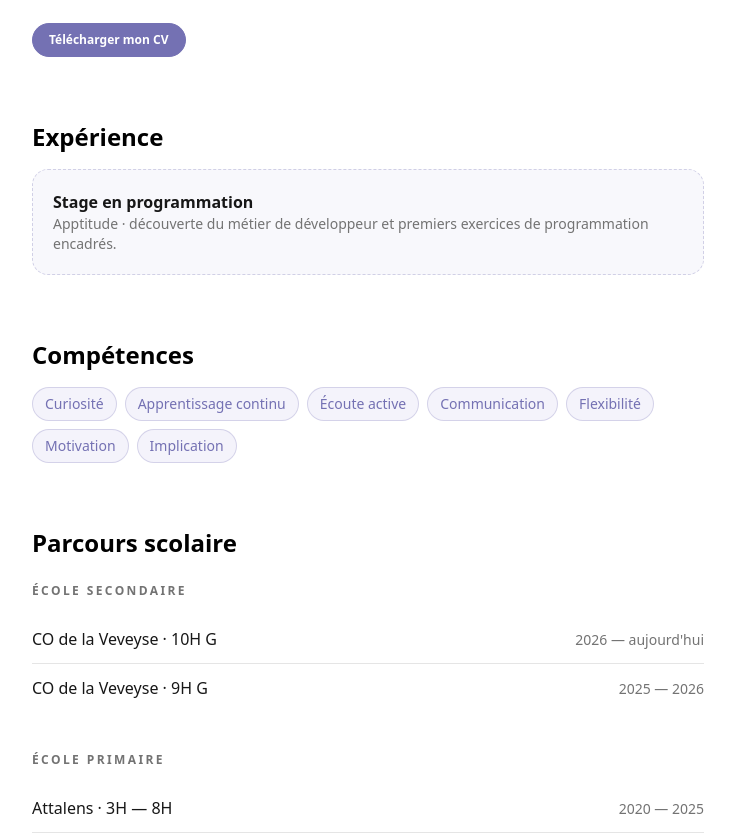
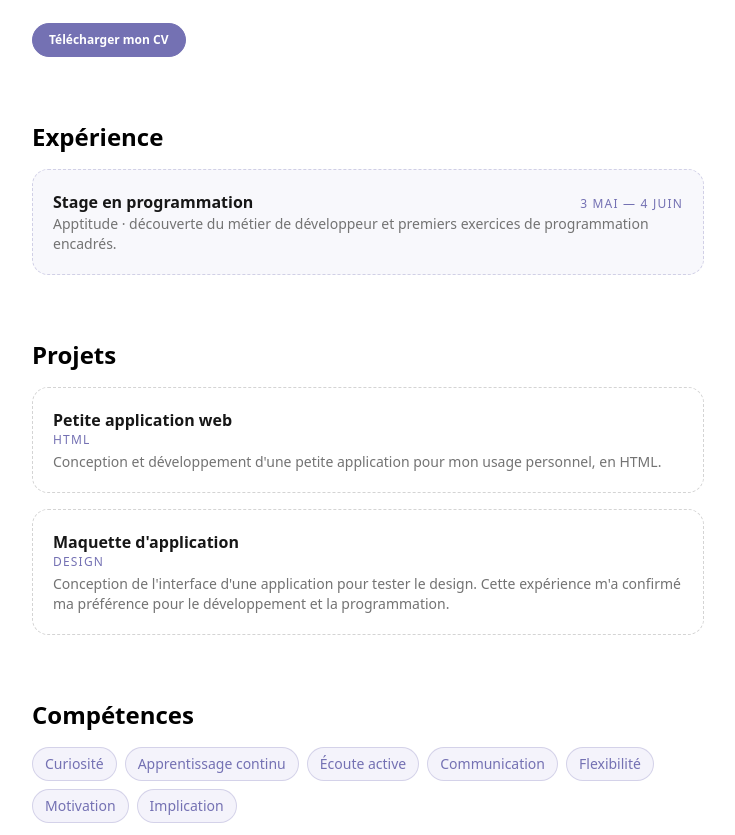
Before and after one commit to maloedecastel-byte/maloedecastel-byte.github.io, an Astro site: page /a-propos in a window 1280 px wide. Shown: the part 549-1384 px from the top of the page, without its empty margins (272-1007 px from the left). Built offline with nearby package versions, Linux system fonts and the light colour scheme; Astro itself is replaced by a stand-in of ours.

Commit message:
Ajoute les projets et les dates du stage

```diff
--- a/src/pages/a-propos.astro
+++ b/src/pages/a-propos.astro
@@ -56,11 +56,47 @@ const primaire = parcours.filter((etape) => etape.niveau === "École primaire");
         <h3 class="text-base font-semibold text-neutral-900 dark:text-neutral-100">
           Stage en programmation
         </h3>
+        <span class="text-xs uppercase tracking-widest text-accent dark:text-accent-light">
+          3 mai — 4 juin
+        </span>
       </div>
       <p class="text-sm text-neutral-500 dark:text-neutral-400">
         Apptitude · découverte du métier de développeur et premiers exercices de
         programmation encadrés.
       </p>
+    </div>
+
+    <h2
+      class="mt-12 mb-2 text-2xl font-bold lg:mt-16 dark:text-neutral-200"
+    >
+      Projets
+    </h2>
+    <div class="mt-4 space-y-4">
+      <div class="rounded-2xl border border-dashed border-neutral-300 p-5 dark:border-neutral-700">
+        <h3 class="text-base font-semibold text-neutral-900 dark:text-neutral-100">
+          Petite application web
+        </h3>
+        <p class="text-xs uppercase tracking-widest text-accent dark:text-accent-light">
+          HTML
+        </p>
+        <p class="mt-1 text-sm text-neutral-500 dark:text-neutral-400">
+          Conception et développement d'une petite application pour mon usage
+          personnel, en HTML.
+        </p>
+      </div>
+      <div class="rounded-2xl border border-dashed border-neutral-300 p-5 dark:border-neutral-700">
+        <h3 class="text-base font-semibold text-neutral-900 dark:text-neutral-100">
+          Maquette d'application
+        </h3>
+        <p class="text-xs uppercase tracking-widest text-accent dark:text-accent-light">
+          Design
+        </p>
+        <p class="mt-1 text-sm text-neutral-500 dark:text-neutral-400">
+          Conception de l'interface d'une application pour tester le design. Cette
+          expérience m'a confirmé ma préférence pour le développement et la
+          programmation.
+        </p>
+      </div>
     </div>
 
     <h2
```
Also changed, not shown: public/cv.html (+24 -1 lines).
